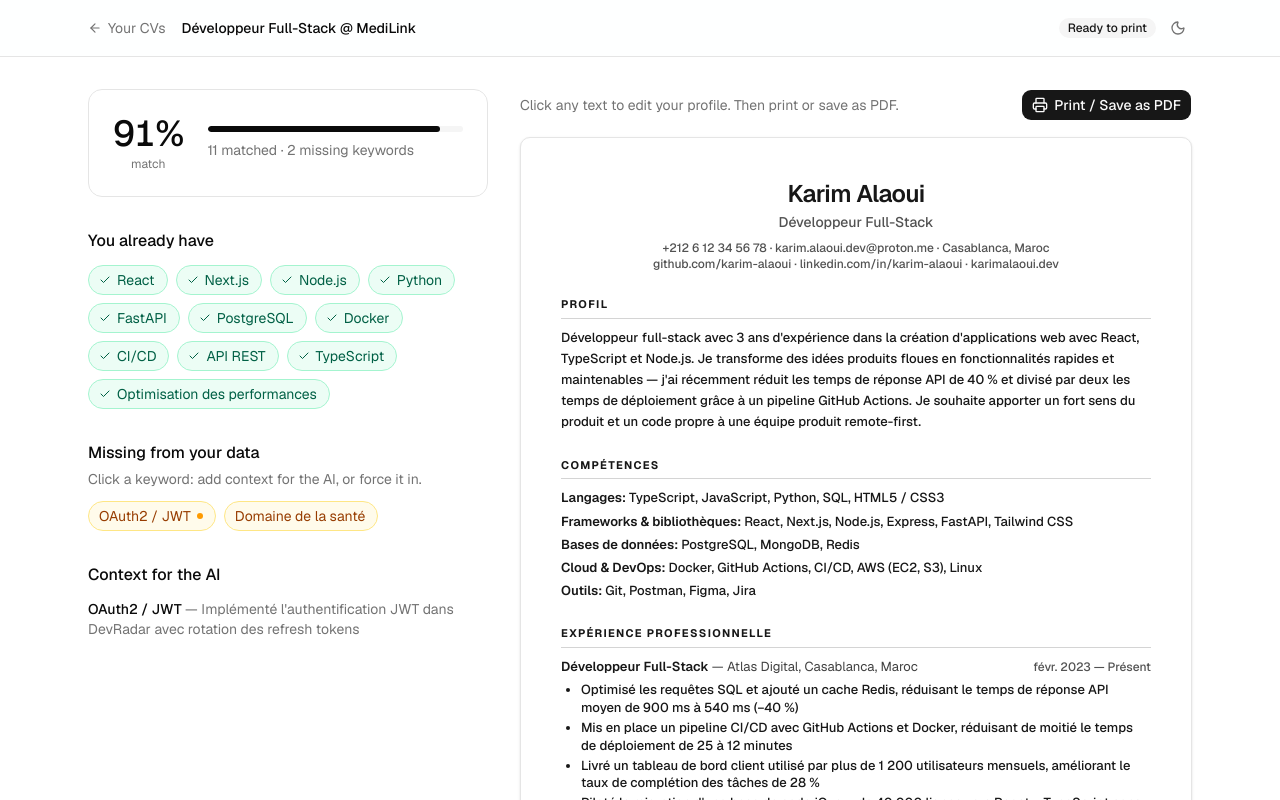
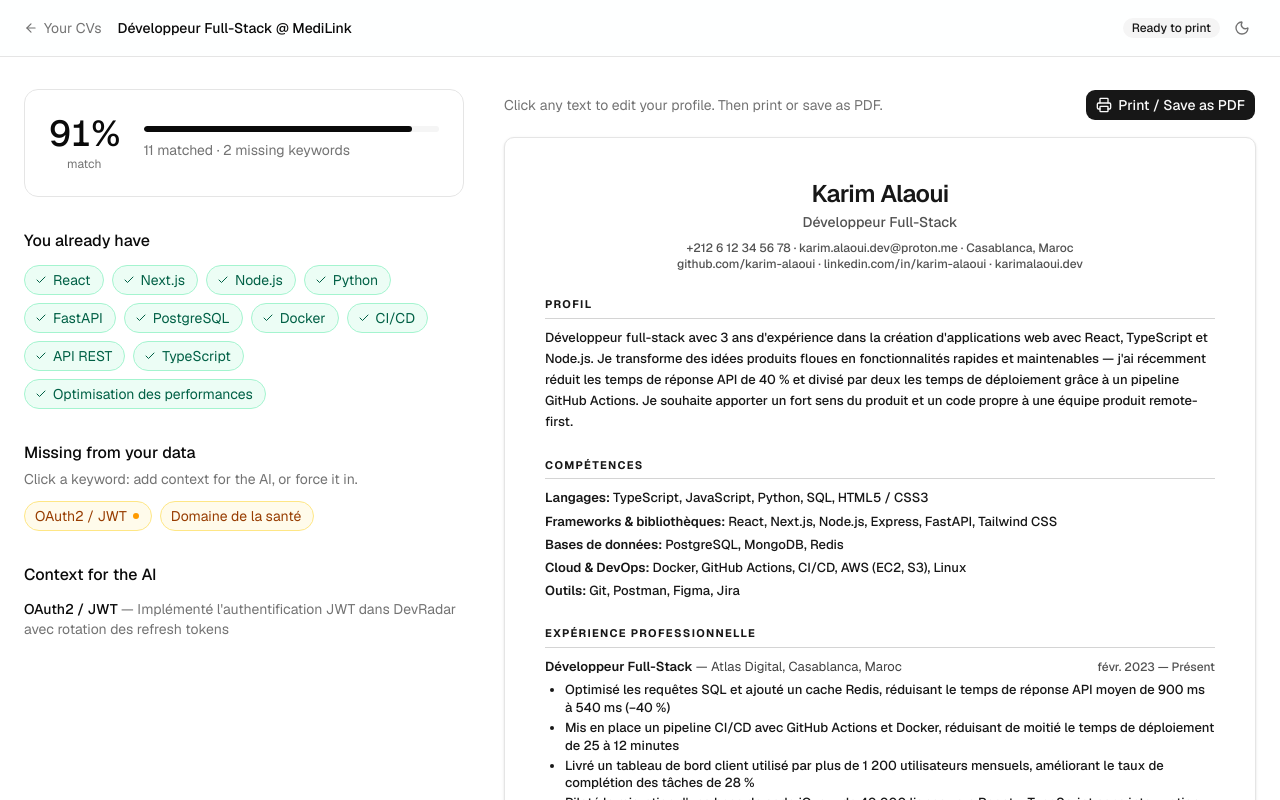
Before and after one commit to B00ZI/CVpolish, a Next.js app in the folder frontend/: page /jobs/job-medilink in a window 1280 px wide. Shown: the top 800 px of the page. Built offline with nearby package versions, Linux system fonts and the light colour scheme.

Commit message:
Widen workspace layout: use full screen width, bigger CV column

```diff
--- a/frontend/app/jobs/[id]/workspace.tsx
+++ b/frontend/app/jobs/[id]/workspace.tsx
@@ -77,7 +77,7 @@ export function Workspace({ jobId }: { jobId: string }) {
     <div className="min-h-screen print:min-h-0">
       {/* Top bar */}
       <header className="sticky top-0 z-40 border-b border-border bg-background/90 backdrop-blur print:hidden">
-        <div className="mx-auto flex h-14 max-w-6xl items-center justify-between gap-4 px-6">
+        <div className="mx-auto flex h-14 max-w-[1500px] items-center justify-between gap-4 px-6">
           <div className="flex min-w-0 items-center gap-4">
             <Link
               href="/"
@@ -101,8 +101,8 @@ export function Workspace({ jobId }: { jobId: string }) {
       </header>
 
       {/* Single view: match & gaps on the left, live CV on the right */}
-      <main className="mx-auto max-w-6xl px-6 pb-24 pt-8 print:p-0">
-        <div className="grid gap-8 lg:grid-cols-[minmax(320px,400px)_1fr] print:block">
+      <main className="mx-auto max-w-[1500px] px-6 pb-24 pt-8 print:p-0">
+        <div className="grid gap-10 lg:grid-cols-[minmax(360px,440px)_1fr] print:block">
           {/* ===== Left: match & gaps ===== */}
           <aside className="space-y-8 self-start print:hidden lg:sticky lg:top-20 lg:max-h-[calc(100vh-6rem)] lg:overflow-y-auto">
             {job.analysis ? (
```
